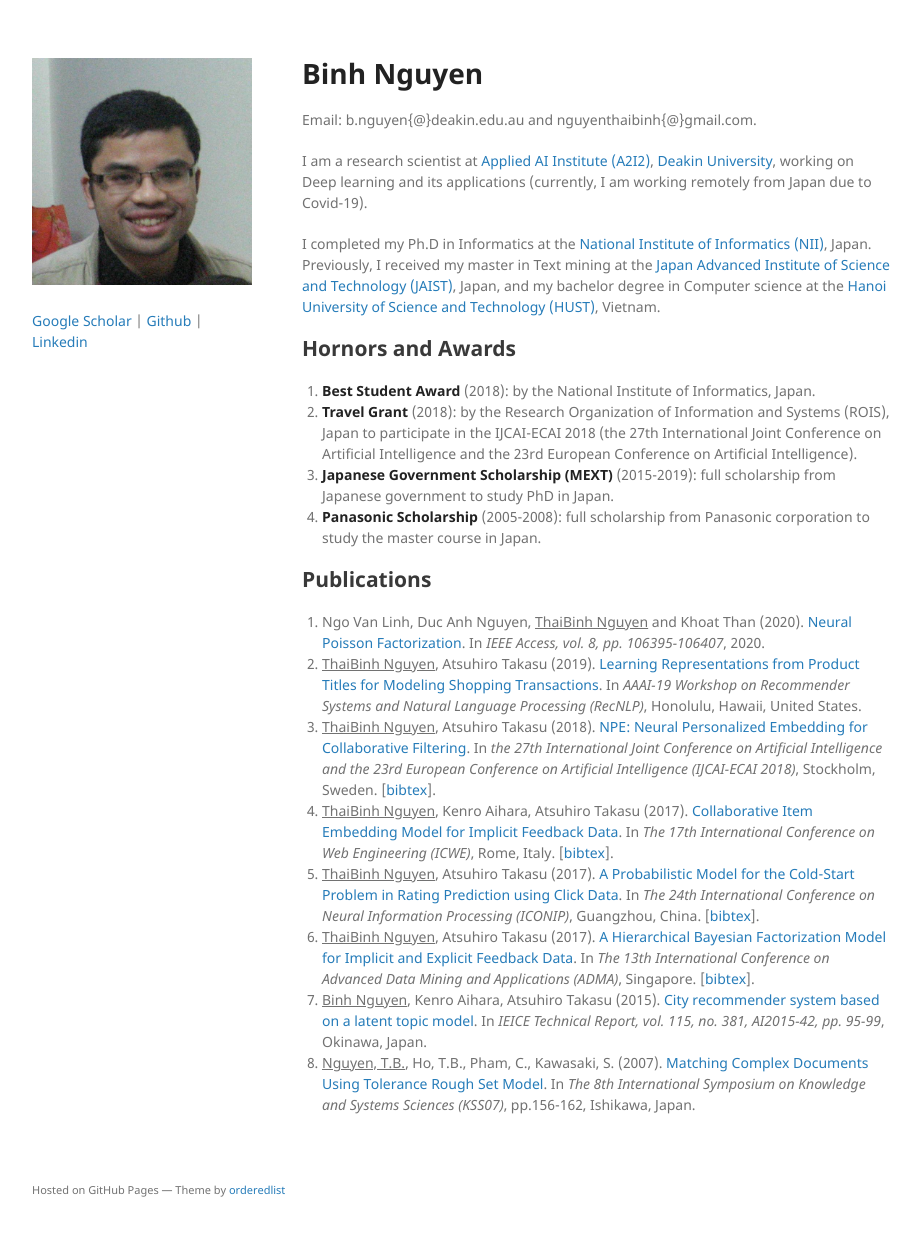
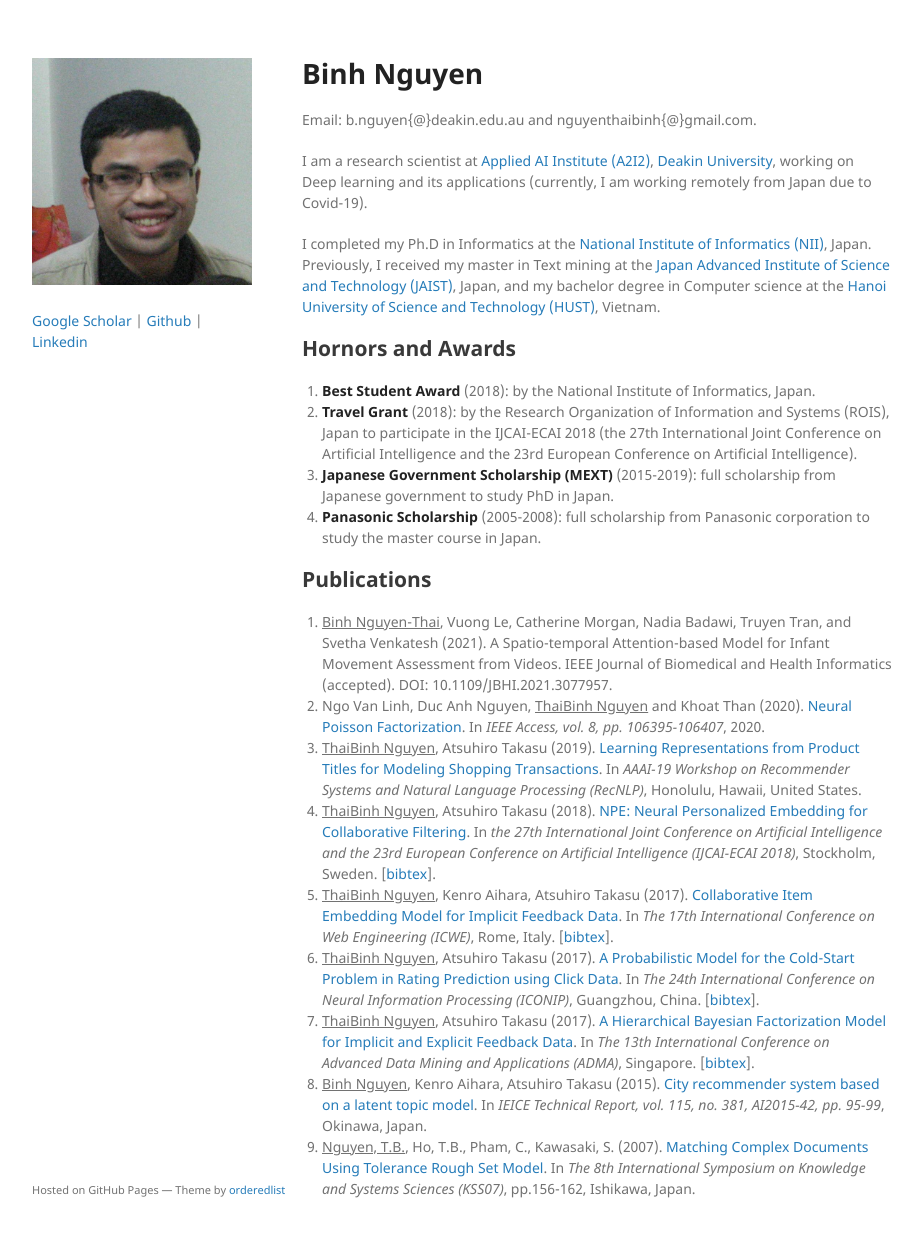
Before and after one commit to nguyenthaibinh/nguyenthaibinh.github.io, a Jekyll site: the page built from index.md, in a window 1280 px wide and 1269 px high. Shown: the top 1237 px of the window, without its empty margins (178-1100 px from the left). Built offline with Jekyll 4.4.1, drawn with Linux system fonts in a browser that asks for light colours; the repository's description, which GitHub fills in, is left out; our own code applies the rules of GitHub Pages for plain Markdown files.

Commit message:
Update index.md

```diff
--- a/index.md
+++ b/index.md
@@ -15,6 +15,7 @@ I completed my Ph.D in Informatics at the <a href="http://www.nii.ac.jp/graduate
 4. **Panasonic Scholarship** (2005-2008): full scholarship from Panasonic corporation to study the master course in Japan.
 
 ## Publications
+1. <u>Binh Nguyen-Thai</u>, Vuong Le, Catherine Morgan, Nadia Badawi, Truyen Tran, and Svetha Venkatesh (2021). A Spatio-temporal Attention-based Model for Infant Movement Assessment from Videos. IEEE Journal of Biomedical and Health Informatics (accepted). DOI: 10.1109/JBHI.2021.3077957.
 1. Ngo Van Linh, Duc Anh Nguyen, <u>ThaiBinh Nguyen</u> and Khoat Than (2020). <a href="https://ieeexplore.ieee.org/document/9091827" target="_blank">Neural Poisson Factorization</a>. In *IEEE Access, vol. 8, pp. 106395-106407*, 2020.
 1. <u>ThaiBinh Nguyen</u>, Atsuhiro Takasu (2019). <a href='https://arxiv.org/pdf/1811.01166' target="_blank">Learning Representations from Product Titles for Modeling Shopping Transactions</a>. In *AAAI-19 Workshop on Recommender Systems and Natural Language Processing (RecNLP)*, Honolulu, Hawaii, United States.
 1. <u>ThaiBinh Nguyen</u>, Atsuhiro Takasu (2018). <a href='papers/npe_ijcai18.pdf' target="_blank">NPE: Neural Personalized Embedding for Collaborative Filtering</a>. In *the 27th International Joint Conference on Artificial Intelligence and the 23rd European Conference on Artificial Intelligence (IJCAI-ECAI 2018)*, Stockholm, Sweden. <!--[<a href="https://github.com/nguyenthaibinh/NPE"  target="_blank">code</a>]-->[<a href="bibtex.html#nguyen2018npe">bibtex</a>].
```
